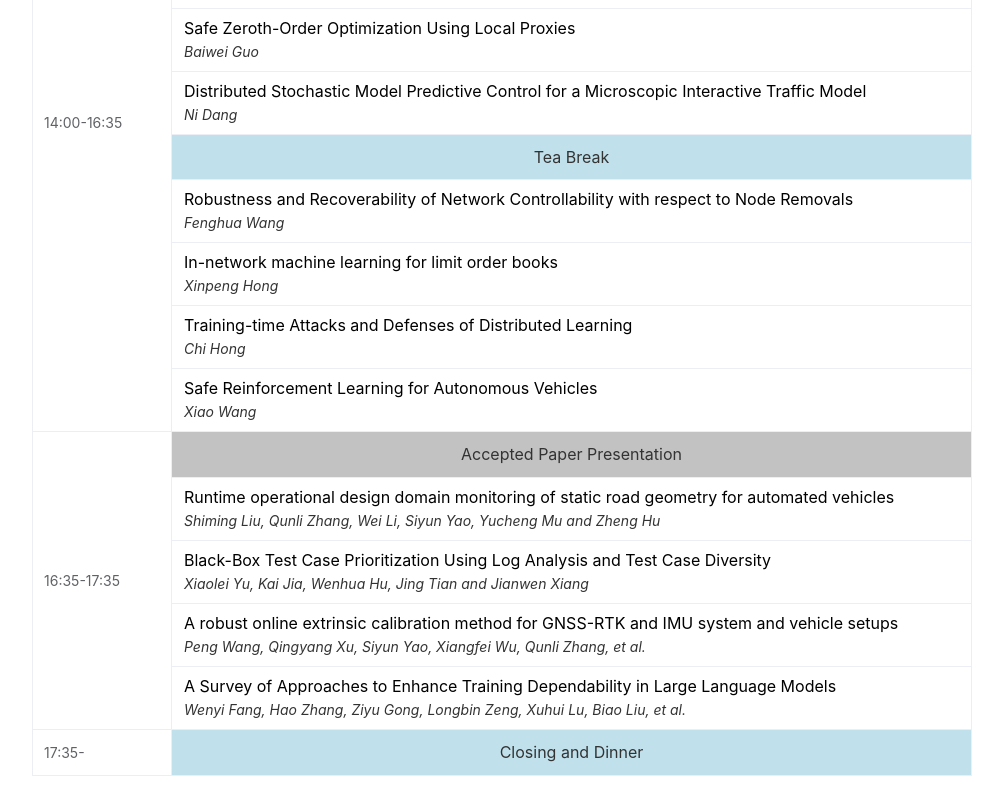
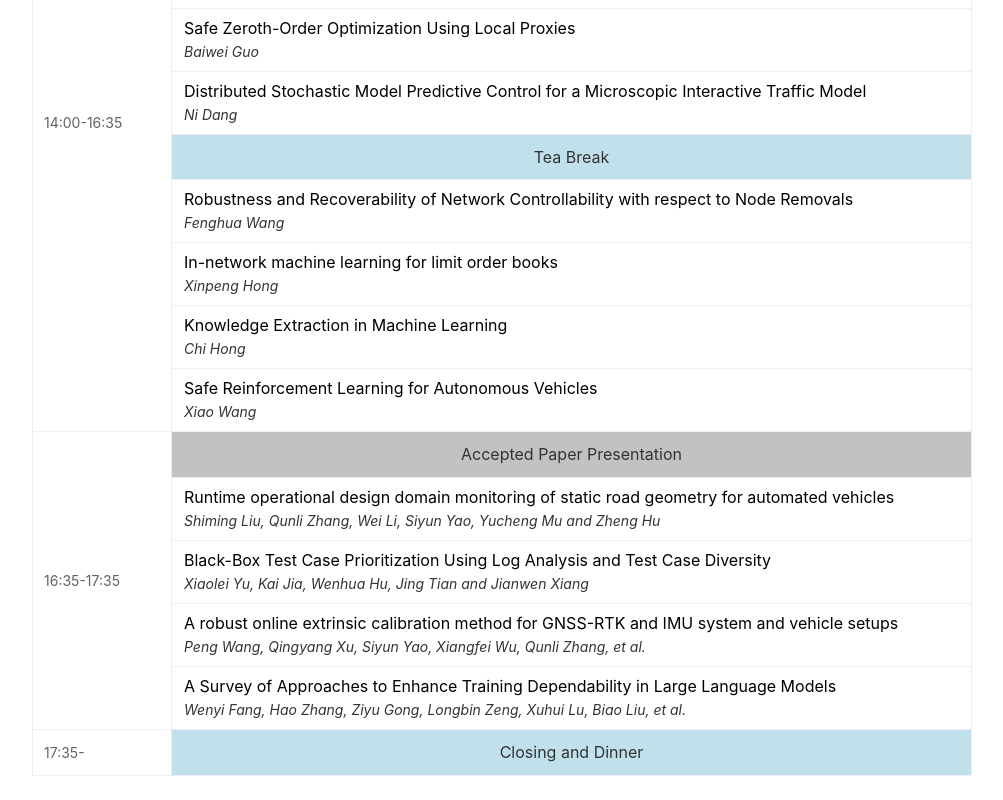
Before and after one commit to issre-wdmd/issre-wdmd.github.io, a Vue app: page /#/program in a window 1280 px wide. Shown: the part 1093-1893 px from the top of the page, without its empty margins (138-1141 px from the left). Built offline with nearby package versions, Linux system fonts and the light colour scheme.

Commit message:
fix: 修改标题重复

```diff
--- a/src/views/ProgramView.vue
+++ b/src/views/ProgramView.vue
@@ -67,7 +67,7 @@ const tableData: Data[] = [
   { startTime: '14:00', endTime: '16:35', tip: 'Tea Break' },
   { startTime: '14:00', endTime: '16:35', speaker: 'Fenghua Wang', title: 'Robustness and Recoverability of Network Controllability with respect to Node Removals' },
   { startTime: '14:00', endTime: '16:35', speaker: 'Xinpeng Hong', title: 'In-network machine learning for limit order books' },
-  { startTime: '14:00', endTime: '16:35', speaker: 'Chi Hong', title: 'Training-time Attacks and Defenses of Distributed Learning' },
+  { startTime: '14:00', endTime: '16:35', speaker: 'Chi Hong', title: 'Knowledge Extraction in Machine Learning' },
   { startTime: '14:00', endTime: '16:35', speaker: 'Xiao Wang', title: 'Safe Reinforcement Learning for Autonomous Vehicles' },
 
   { startTime: '16:35', endTime: '17:35', tip: 'Accepted Paper Presentation' },
```
